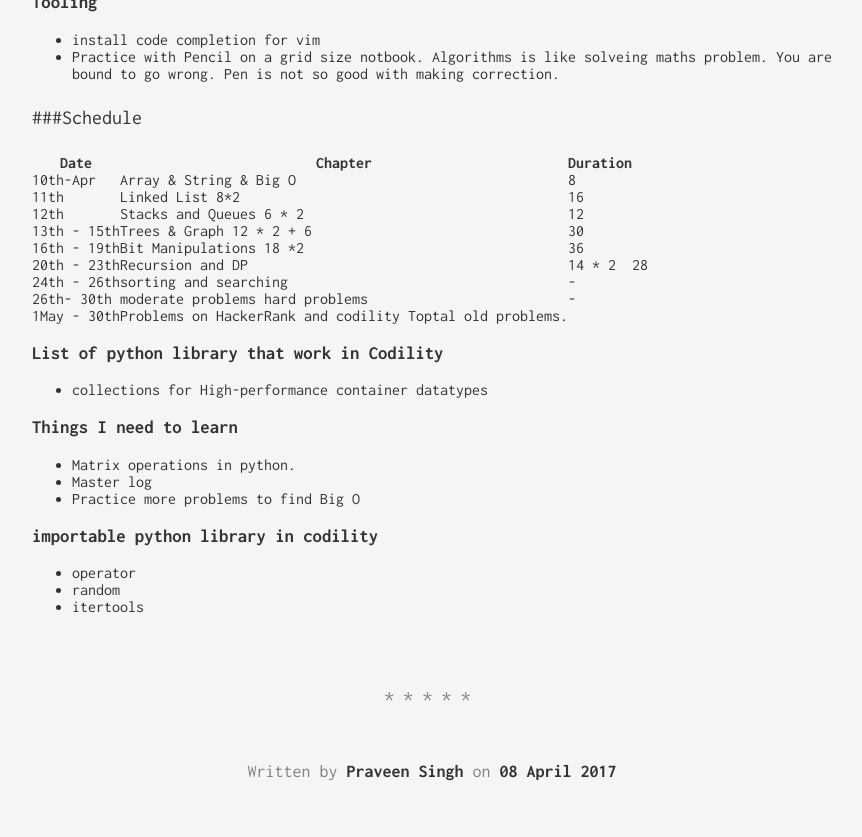
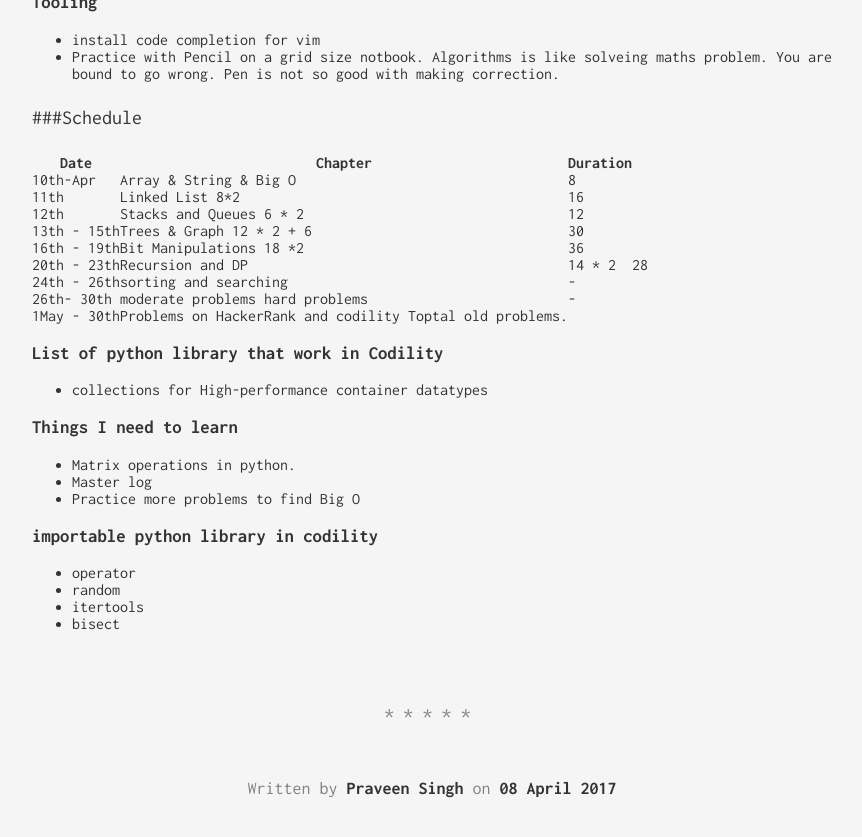
Before and after one commit to prrraveen/prrraveen.github.io, a Jekyll site: the page built from _posts/2017-04-08-Toptal.md, in a window 1280 px wide and 900 px high, scrolled down 1446 px. Shown: the top 837 px of the window, without its empty margins (208-1070 px from the left). Built offline with Jekyll 4.4.1, drawn with Linux system fonts in a browser that asks for light colours.

Commit message:
Update 2017-04-08-Toptal.md

```diff
--- a/_posts/2017-04-08-Toptal.md
+++ b/_posts/2017-04-08-Toptal.md
@@ -65,3 +65,4 @@
 * operator
 * random
 * itertools
+* bisect
```
